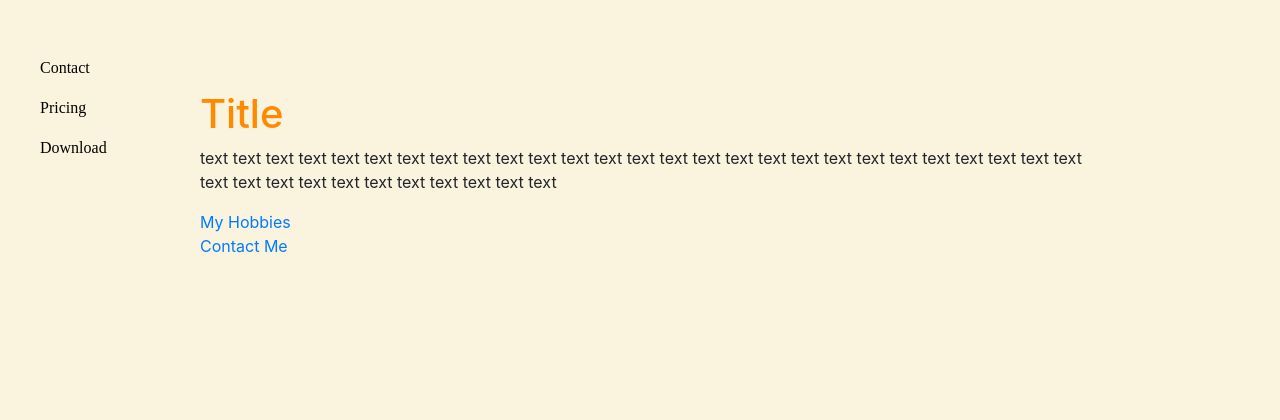
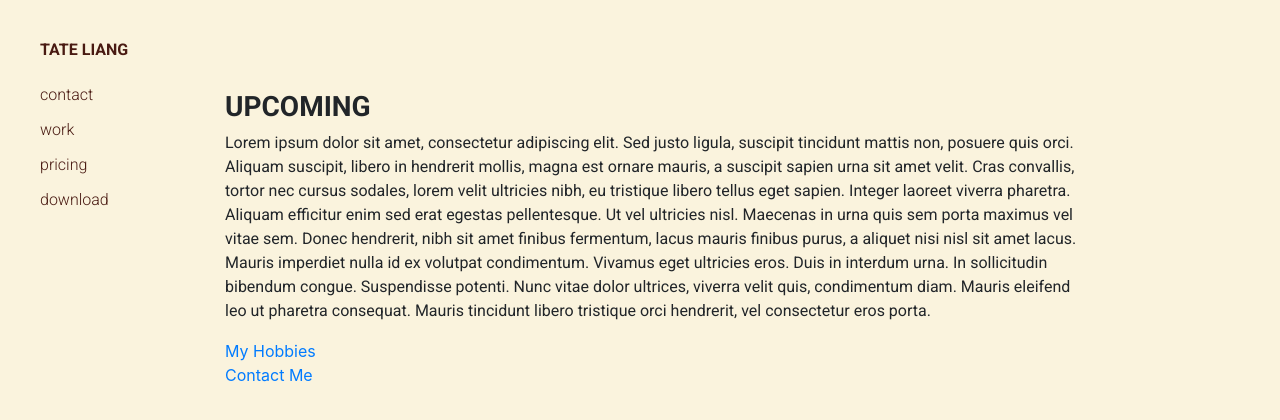
Before and after one commit to TateLiang/TLSite, a plain HTML site: page index.html in a window 1280 px wide. Drawn offline with nearby package versions, Linux system fonts and the light colour scheme.

Commit message:
adjust style

```diff
--- a/css/styles.css
+++ b/css/styles.css
@@ -4,12 +4,13 @@ body {
   text-align: left;
 }
 
-h1 {
-  color: #ff8a00
+h3 {
+  font-family: 'Roboto', serif;
+  font-weight: bold;
 }
+p {
+  font-family: 'Roboto', serif;
 
-h3 {
-  color: #ff8a00
 }
 
 hr {
@@ -45,10 +46,23 @@ hr {
 .nav-item {
   padding: 0 18px;
 }
-.nav-link {
+.navbar-light .navbar-nav .nav-item .nav-link {
+  padding-top: 0px;
+  padding-bottom: 0px;
+  display: block;
+  text-decoration: none;
   font-size: 1.2rem;
-  font-family: 'Unbuntu';
+  font-family: 'Roboto', sans-serif;
+  font-weight: 300;
+  line-height: 45px;
+  color: #491a12;
 }
+.navbar-light .navbar-nav .nav-item .nav-link:hover {
+  text-decoration: underline;
+  text-decoration-color: #ff7e7e;
+  color: #491a12;
+}
+
 .navbar-light .navbar-nav .nav-link {
   color: black;
 }
@@ -70,7 +84,7 @@ hr {
 #sidebar-wrapper {
   z-index: 1;
   position: absolute;
-  width: 150px;
+  width: 175px;
   height: 100%;
   overflow-x: hidden;
   background: inherit;
@@ -80,26 +94,38 @@ hr {
 #page-content-wrapper {
   width: 100%;
   position: absolute;
-  padding-left: 200px;
+  padding-left: 225px;
 }
 
 /* Sidebar styling */
 .sidebar-nav {
-  padding: 3rem 0 0 0;
+  padding: 2rem 0 0 0;
   list-style: none;
 }
 .sidebar-nav li {
   text-indent: 40px;
-  line-height: 40px;
+  line-height: 35px;
 }
-.sidebar-nav li a {
+a.sidebar-option {
   display: block;
   text-decoration: none;
-  font-family: 'Crimson Text', serif;
-  color: #000000;
+  font-size: 1rem;
+  font-family: 'Roboto', sans-serif;
+  font-weight: 300;
+  color: #491a12;
 }
-.sidebar-nav li a:hover {
-  text-indent: 50px;
+a.sidebar-option:hover {
+  text-decoration: underline;
+  text-decoration-color: #ff7e7e;
+}
+a.sidebar-heading {
+  padding-bottom: 10px;
+  display: block;
+  text-decoration: none;
+  font-size: 1rem;
+  font-family: 'Roboto', sans-serif;
+  font-weight: bold;
+  color: #491a12;
 }
 
 /* Small Screen size */
--- a/index.html
+++ b/index.html
@@ -5,6 +5,13 @@
   <meta charset="utf-8">
   <title>Tate's Site</title>
 
+  <!-- Fonts -->
+  <link rel="preconnect" href="https://fonts.gstatic.com">
+  <link href="https://fonts.googleapis.com/css2?family=Libre+Baskerville:ital,wght@0,400;0,700;1,400&display=swap" rel="stylesheet">
+  <link href="https://fonts.googleapis.com/css?family=Montserrat|Ubuntu" rel="stylesheet">
+  <link href="https://fonts.googleapis.com/css2?family=Roboto:wght@100;300;400;500;700;900&display=swap" rel="stylesheet">
+
+  <!-- Stylesheets -->
   <link rel="stylesheet" href="https://stackpath.bootstrapcdn.com/bootstrap/4.3.1/css/bootstrap.min.css" integrity="sha384-ggOyR0iXCbMQv3Xipma34MD+dH/1fQ784/j6cY/iJTQUOhcWr7x9JvoRxT2MZw1T" crossorigin="anonymous">
   <link rel="stylesheet" href="css/styles.css">
 
@@ -29,15 +36,10 @@
       <div class="collapse navbar-collapse" id="navbarTogglerDemo02">
 
         <ul class="navbar-nav ml-auto">
-          <li class="nav-item">
-            <a class="nav-link" href="#pricing">Pricing</a>
-          </li>
-          <li class="nav-item">
-            <a class="nav-link" href="#pricing">Pricing</a>
-          </li>
-          <li class="nav-item">
-            <a class="nav-link" href="#cta">Download</a>
-          </li>
+          <li class="nav-item"><a class="nav-link" href="#contact">contact</a></li>
+          <li class="nav-item"><a class="nav-link" href="#work">work</a></li>
+          <li class="nav-item"><a class="nav-link" href="#pricing">pricing</a></li>
+          <li class="nav-item"><a class="nav-link" href="#download">download</a></li>
         </ul>
 
       </div>
@@ -47,9 +49,11 @@
   <!-- Sidebar -->
   <div id="sidebar-wrapper">
     <ul class="sidebar-nav">
-      <li><a href="#contact">Contact</a></li>
-      <li><a href="#pricing">Pricing</a></li>
-      <li><a href="#download">Download</a></li>
+      <li><a class="sidebar-heading" href="#">TATE LIANG</a></li>
+      <li><a class="sidebar-option" href="#contact">contact</a></li>
+      <li><a class="sidebar-option" href="#work">work</a></li>
+      <li><a class="sidebar-option" href="#pricing">pricing</a></li>
+      <li><a class="sidebar-option" href="#download">download</a></li>
     </ul>
   </div>
 
@@ -58,10 +62,8 @@
     <div class="row">
       <div class="col-lg-12">
 
-        <h1>Title</h1>
-        <p>text text text text text text text text text text text text text text
-          text text text text text text text text text text text text text
-          text text text text text text text text text text text </p>
+        <h3>UPCOMING</h3>
+        <p>Lorem ipsum dolor sit amet, consectetur adipiscing elit. Sed justo ligula, suscipit tincidunt mattis non, posuere quis orci. Aliquam suscipit, libero in hendrerit mollis, magna est ornare mauris, a suscipit sapien urna sit amet velit. Cras convallis, tortor nec cursus sodales, lorem velit ultricies nibh, eu tristique libero tellus eget sapien. Integer laoreet viverra pharetra. Aliquam efficitur enim sed erat egestas pellentesque. Ut vel ultricies nisl. Maecenas in urna quis sem porta maximus vel vitae sem. Donec hendrerit, nibh sit amet finibus fermentum, lacus mauris finibus purus, a aliquet nisi nisl sit amet lacus. Mauris imperdiet nulla id ex volutpat condimentum. Vivamus eget ultricies eros. Duis in interdum urna. In sollicitudin bibendum congue. Suspendisse potenti. Nunc vitae dolor ultrices, viverra velit quis, condimentum diam. Mauris eleifend leo ut pharetra consequat. Mauris tincidunt libero tristique orci hendrerit, vel consectetur eros porta.</p>
       </div>
     </div>
     <a href="hobbies.html">My Hobbies</a><br>
```
